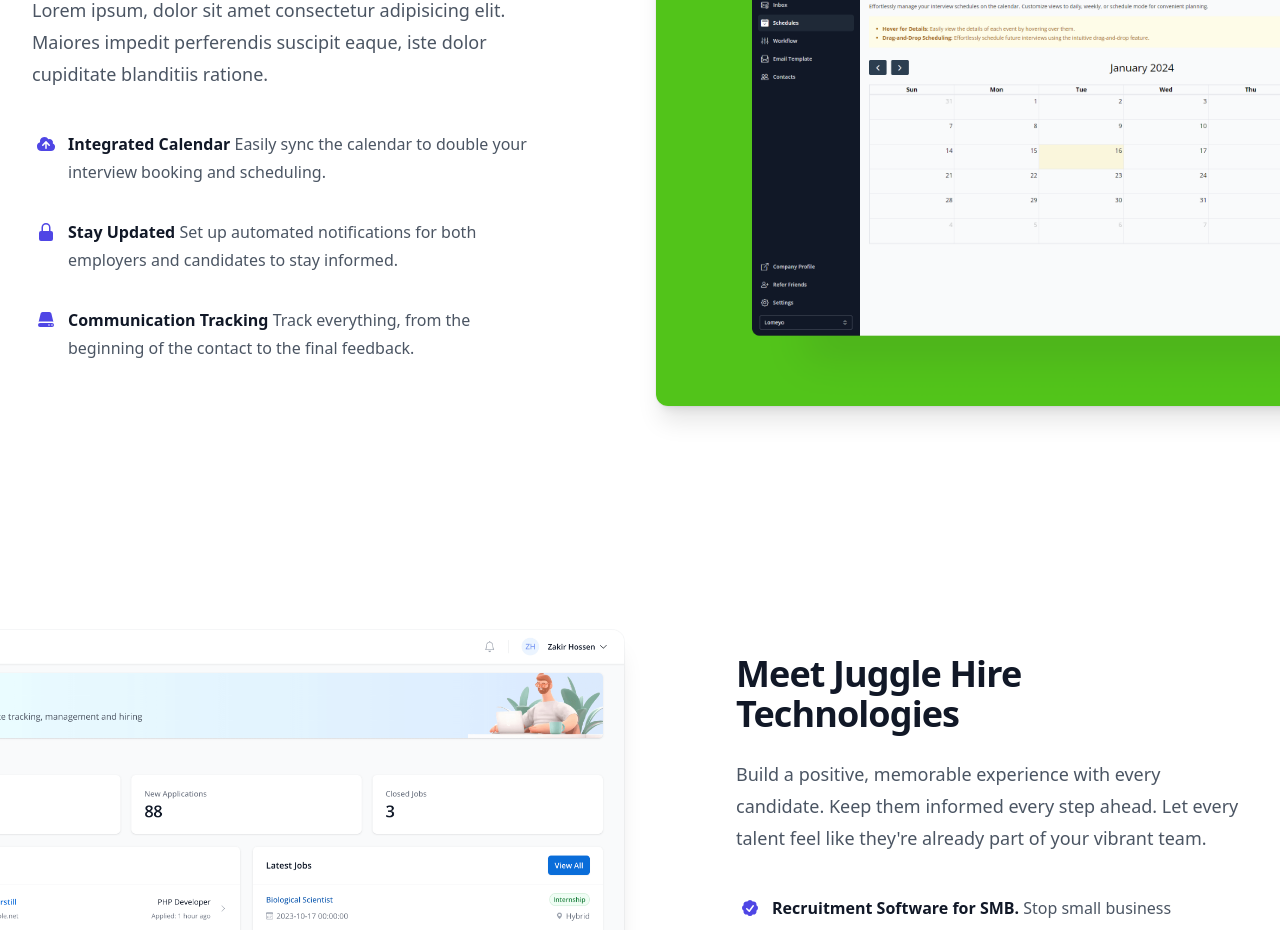
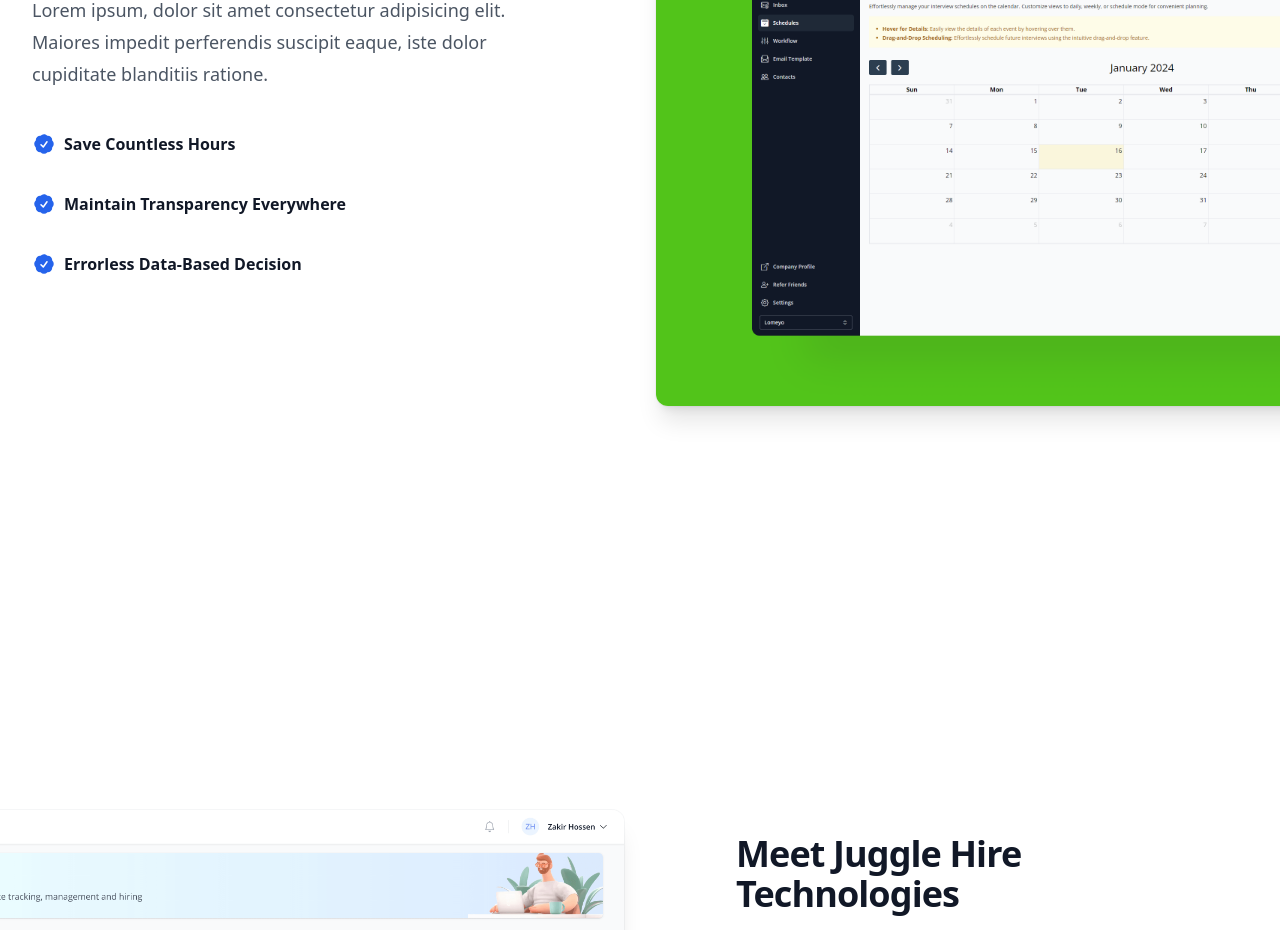
Before and after one commit to JuggleHire/jugglehire.com, a Nuxt app: page / in a window 1280 px wide. Shown: the part 7868-8798 px from the top of the page. Built offline with nearby package versions, Linux system fonts and the light colour scheme; what vue-datocms would draw is missing.

Commit message:
updated: simpliest interview section

```diff
--- a/components/InterviewScheduling.vue
+++ b/components/InterviewScheduling.vue
@@ -9,14 +9,18 @@
             <p class="mt-6 text-lg leading-8 text-gray-600">Lorem ipsum, dolor sit amet consectetur adipisicing elit.
               Maiores impedit perferendis suscipit eaque, iste dolor cupiditate blanditiis ratione.</p>
             <dl class="mt-10 max-w-xl space-y-8 text-base leading-7 text-gray-600 lg:max-w-none">
-              <div v-for="feature in features" :key="feature.name" class="relative pl-9">
-                <dt class="inline font-semibold text-gray-900">
-                  <component :is="feature.icon" class="absolute left-1 top-1 h-5 w-5 text-indigo-600"
-                    aria-hidden="true" />
-                  {{ feature.name }}
+              <div v-for="feature in features" :key="feature.name" class="relative">
+                <dt class="flex items-center gap-2 font-semibold text-gray-900">
+                  <span class="text-blue-600">
+                    <svg xmlns="http://www.w3.org/2000/svg" viewBox="0 0 24 24" fill="currentColor" class="w-6 h-6">
+                      <path fill-rule="evenodd"
+                        d="M8.603 3.799A4.49 4.49 0 0 1 12 2.25c1.357 0 2.573.6 3.397 1.549a4.49 4.49 0 0 1 3.498 1.307 4.491 4.491 0 0 1 1.307 3.497A4.49 4.49 0 0 1 21.75 12a4.49 4.49 0 0 1-1.549 3.397 4.491 4.491 0 0 1-1.307 3.497 4.491 4.491 0 0 1-3.497 1.307A4.49 4.49 0 0 1 12 21.75a4.49 4.49 0 0 1-3.397-1.549 4.49 4.49 0 0 1-3.498-1.306 4.491 4.491 0 0 1-1.307-3.498A4.49 4.49 0 0 1 2.25 12c0-1.357.6-2.573 1.549-3.397a4.49 4.49 0 0 1 1.307-3.497 4.49 4.49 0 0 1 3.497-1.307Zm7.007 6.387a.75.75 0 1 0-1.22-.872l-3.236 4.53L9.53 12.22a.75.75 0 0 0-1.06 1.06l2.25 2.25a.75.75 0 0 0 1.14-.094l3.75-5.25Z"
+                        clip-rule="evenodd" />
+                    </svg>
+
+                  </span>
+                  {{ feature }}
                 </dt>
-                {{ ' ' }}
-                <dd class="inline">{{ feature.description }}</dd>
               </div>
             </dl>
           </div>
@@ -25,31 +29,46 @@
           class="w-[48rem] max-w-none rounded-xl shadow-xl ring-1 ring-gray-400/10 sm:w-[57rem] md:-ml-4 lg:-ml-0"
           width="2432" height="1442" />
       </div>
+      <div class="grid md:grid-cols-2 lg:grid-cols-3 gap-6 lg:gap-12 mt-16">
+        <div class="flex group" v-for="(item, index) in cardData" :key="item.title" data-aos="zoom-in"
+          :data-aos-delay="100 * index">
+          <div class="mb-6 flex h-10 w-10 items-center justify-center rounded-lg bg-blue-600 text-white shrink-0">
+            <component :is="item.icon" class="h-6 w-6" />
+          </div>
+          <div class="ms-5 sm:ms-6">
+            <h3 class="text-base font-semibold leading-7 text-gray-900" v-text="item.title" />
+            <p class="mt-1  text-base leading-7 text-gray-600" v-text="item.description" />
+          </div>
+        </div>
+      </div>
     </div>
   </div>
 </template>
 
 <script setup>
-import { CloudArrowUpIcon, LockClosedIcon, ServerIcon } from '@heroicons/vue/20/solid'
+import { CalculatorIcon, ArrowUpOnSquareStackIcon, MegaphoneIcon } from '@heroicons/vue/20/solid'
 
 const features = [
+  'Save Countless Hours',
+  'Maintain Transparency Everywhere',
+  'Errorless Data-Based Decision'
+]
+
+const cardData = [
   {
-    name: 'Integrated Calendar',
-    description:
-      `Easily sync the calendar to double your interview booking and scheduling.`,
-    icon: CloudArrowUpIcon,
+    title: 'Integrated Calendar',
+    description: `Easily sync the calendar to double your interview booking and scheduling.`,
+    icon: CalculatorIcon
   },
   {
-    name: 'Stay Updated',
-    description: `Set up automated notifications for both
-employers and candidates to stay informed.`,
-    icon: LockClosedIcon,
+    title: 'Stay Updated',
+    description: `Set up automated notifications for both employers and candidates to stay informed.`,
+    icon: ArrowUpOnSquareStackIcon
   },
   {
-    name: 'Communication Tracking',
-    description: `Track everything, from the beginning of the
-contact to the final feedback.`,
-    icon: ServerIcon,
+    title: 'Communication Tracking',
+    description: `Track everything, from the beginning of the contact to the final feedback.`,
+    icon: MegaphoneIcon
   },
 ]
 </script>
```
